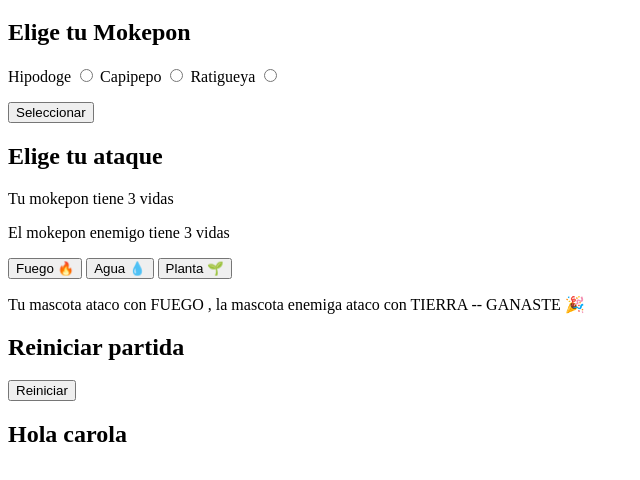
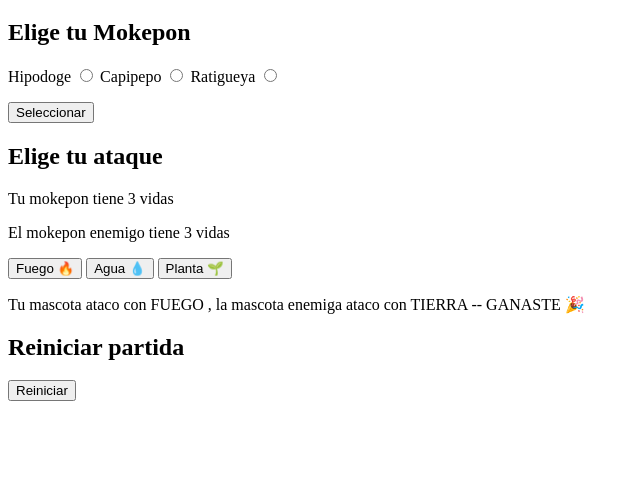
Before and after one commit to EstefyModoSabio/Mokepon, a plain HTML site: page index.html in a window 1280 px wide. Shown: the part 62-542 px from the top of the page, without its empty margins (0-640 px from the left). Drawn offline with Linux system fonts and the light colour scheme.

Commit message:
mODIFICADO CAROLA

```diff
--- a/index.html
+++ b/index.html
@@ -61,9 +61,7 @@
         <button>Reiniciar</button>
       </section>
 
-      <section>
-        <h1>Hola carola</h1>
-      </section>
+
     </main>
     <footer></footer>
   </body>
```
